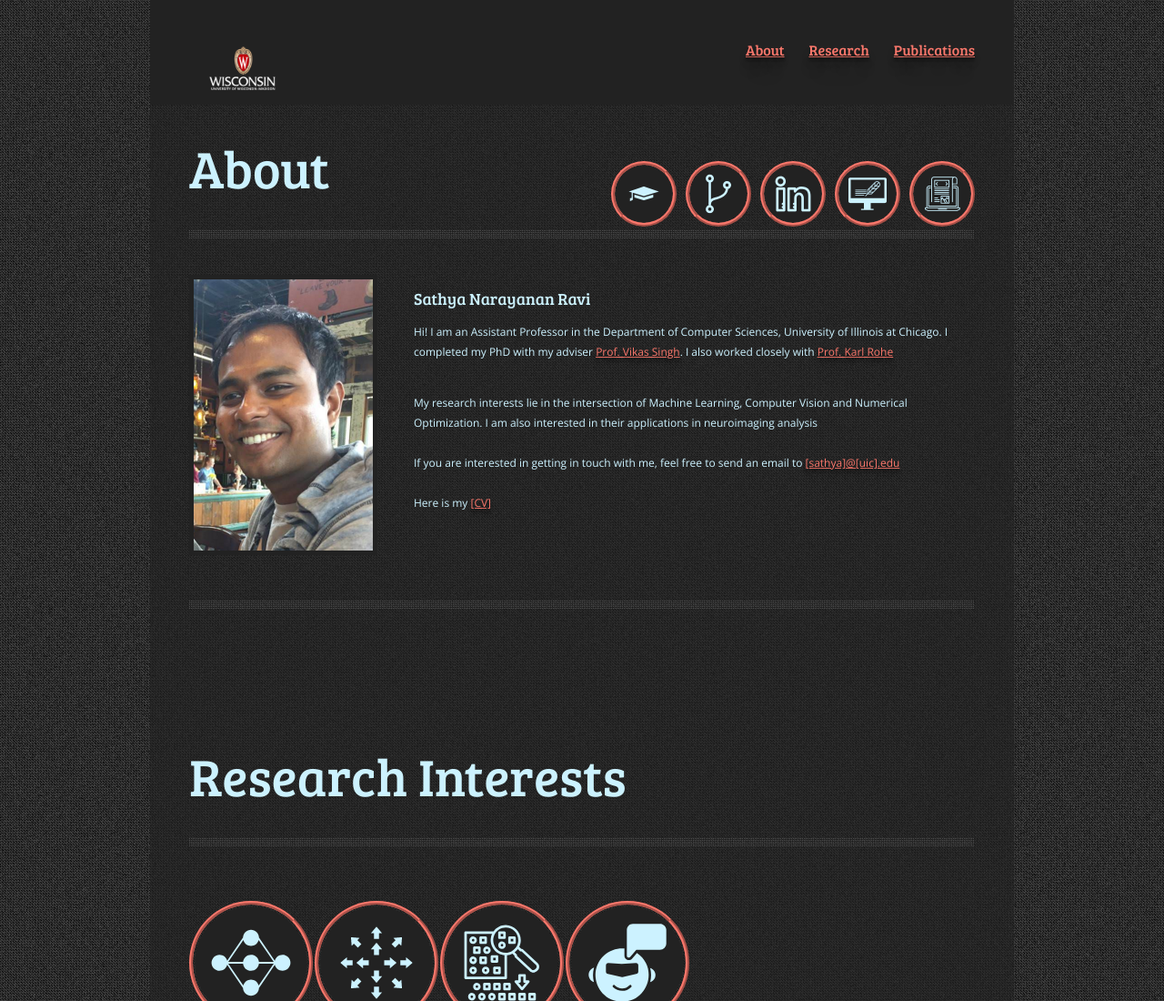
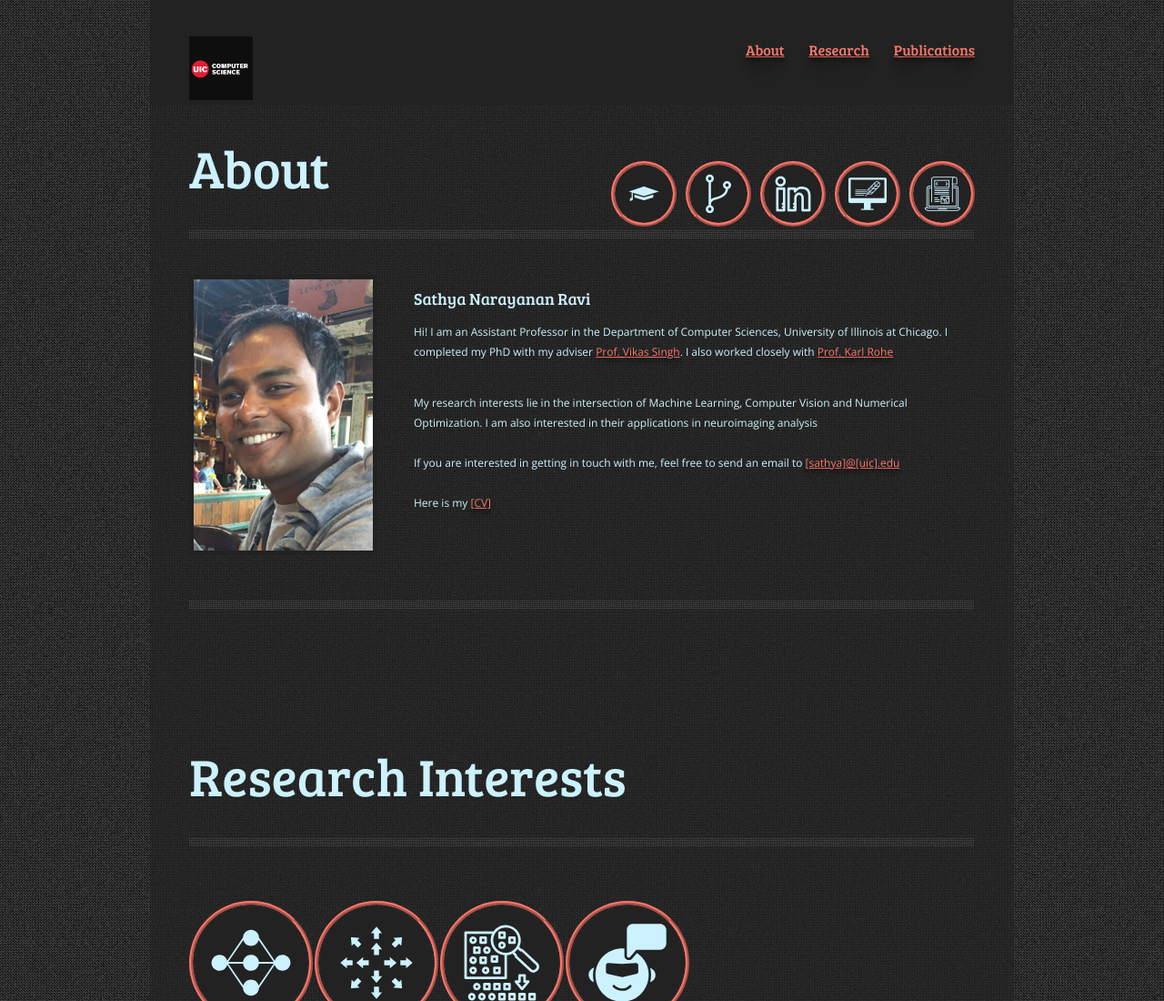
Before and after one commit to sathya-uic/sathya-uic.github.io, a plain HTML site: page index.html in a window 1280 px wide. Shown: the top 1100 px of the page at 91% size. Drawn offline with nearby package versions, Linux system fonts and the light colour scheme.

Commit message:
changed uw to uic logo :)

```diff
--- a/index.html
+++ b/index.html
@@ -28,7 +28,7 @@
 
 <body>
 <div id="header">
-	<div id="logo"><a href="#"><img src="images/uw-logo-color-centered-reversed-300x180.png" height="70mm"></a></div>
+	<div id="logo"><a href="#"><img src="images/uic.jpg" height="70mm"></a></div>
 	<ul id="main-menu">
     	<li><a href="#about">About</a></li>
         <li><a href="#research">Research</a></li>
```
Also changed, not shown: images/uic.jpg (added), 2 other files.
